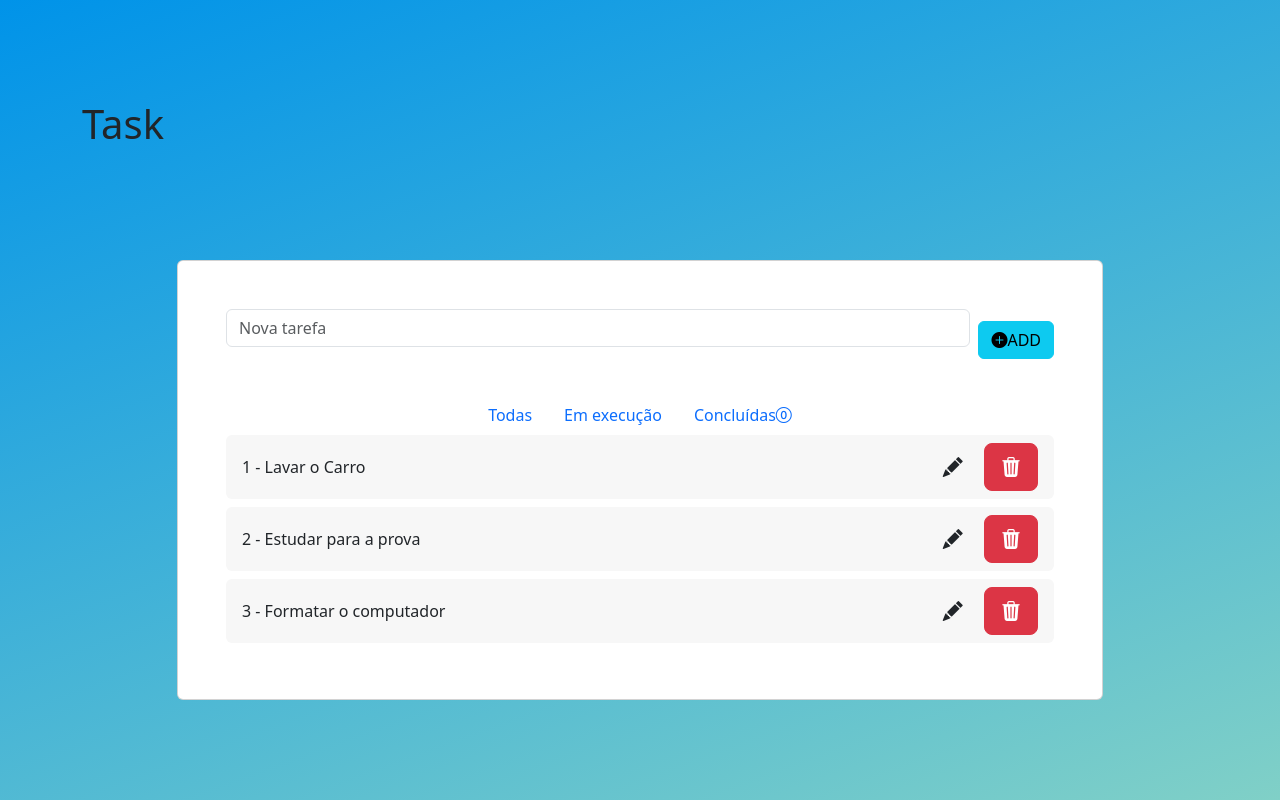
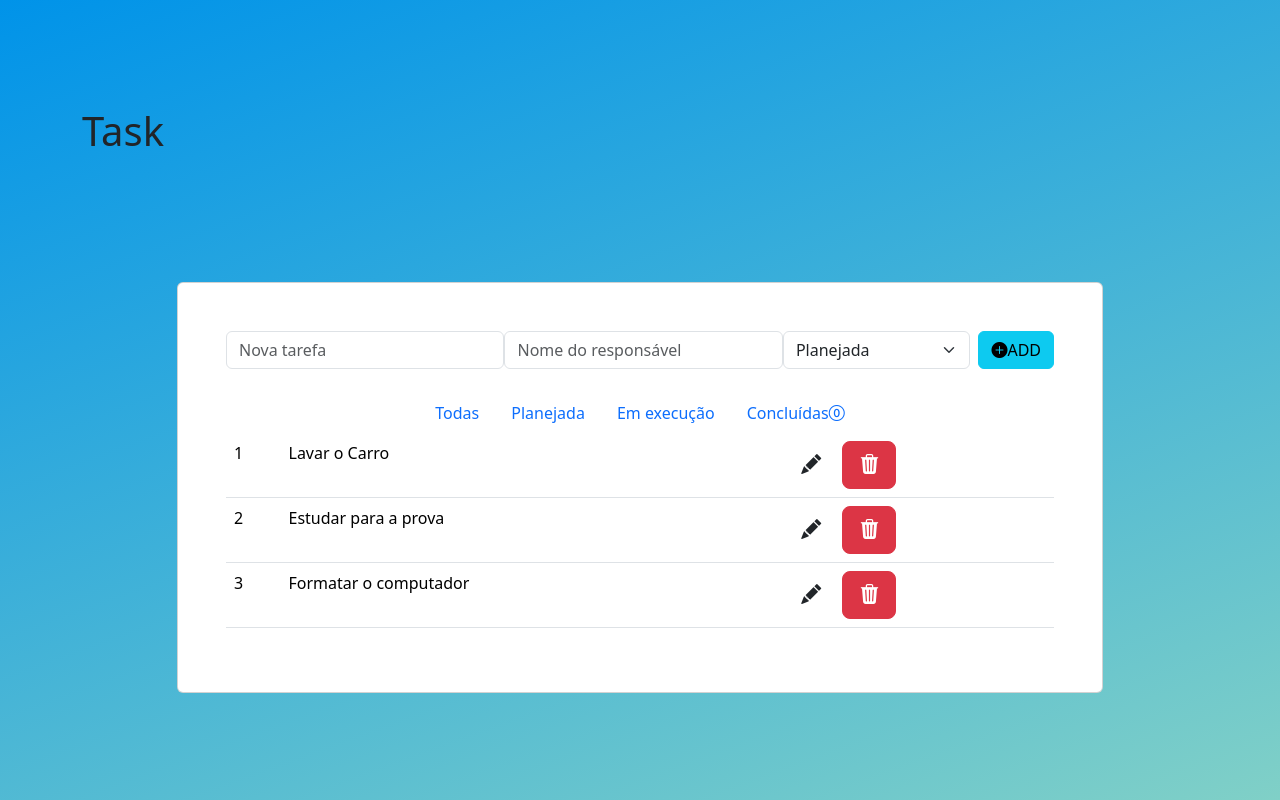
Before and after one commit to Geovani237/CRUD, a PHP site: page / in a window 1280 px wide. Run offline with PHP 8.4, Linux system fonts and the light colour scheme; data comes from the database, SQL or seed files in the repository; data that the repository does not hold is empty.

Commit message:
adicionando, nome e status

```diff
--- a/confirmar-alteracao.php
+++ b/confirmar-alteracao.php
@@ -3,8 +3,12 @@ include_once "conexao.php";
 
 $id = $_POST['id'];
 $descricao = $_POST['descricao'];
+$responsavel = $_POST['responsavel'];
+$status = $_POST['status'];
 
-$sqlAlterar = "update t_tarefas set descricao = '$descricao' where id = $id";
+$sqlAlterar = "update t_tarefas set descricao = '$descricao',responsavel ='$responsavel',status = '$status' where id = $id";
+
+
 // aspas simples no descricao, por que na tabela o campo descricao é varchar
 
 mysqli_query($conexao, $sqlAlterar);
--- a/index.php
+++ b/index.php
@@ -4,15 +4,28 @@
 <!-- inicio conteudo -->
 <form class="d-flex justify-content-center align-items-center mb-4" action="inserir-tarefa.php" method="post">
     <div class="form-outline flex-fill">
-        <input  id="form2" class="form-control" placeholder="Nova tarefa" name="tarefa">
-        <br>
+        <input id="form2" class="form-control" placeholder="Nova tarefa" name="tarefa">
     </div>
+    <div class="form-outline flex-fill">
+        <input id="form2" class="form-control" placeholder="Nome do responsável" name="responsavel">
+    </div>
+    <div class="form-outline flex-fill">
+        <select class="form-select" name="status" id="">
+            <option value="planejada">Planejada</option>
+            <option value="em-andamento">Em andamento</option>
+            <option value="concluida">Concluida</option>
+        </select>
+    </div>
+
     <button type="submit" class="btn btn-info ms-2"><i class="bi bi-plus-circle-fill"></i>ADD</button>
 </form>
 
 <ul class="nav justify-content-center">
     <li class="nav-item">
         <a class="nav-link active" aria-current="page" href="#">Todas</a>
+    </li>
+    <li class="nav-item">
+        <a class="nav-link" href="#">Planejada</a>
     </li>
     <li class="nav-item">
         <a class="nav-link" href="#">Em execução</a>
@@ -24,25 +37,27 @@
 </ul>
 
 
-<ul class="list-group mb-0">
+<table class="table table-hover">
     <?php
     include "conexao.php";
     $sqlBusca = "select * from t_tarefas";
     $todasAsTarefas = mysqli_query($conexao, $sqlBusca);
     while ($umaTarefa = mysqli_fetch_assoc($todasAsTarefas)) {
     ?>
-        <li class="list-group-item d-flex align-items-center border-0 mb-2 rounded fundo-cinza justify-content-between">
-            <?php echo $umaTarefa['id']; ?> -
-            <?php echo $umaTarefa['descricao']; ?>
-            <span>
+        <tr class="fw-lighter">
+            <td><?php echo $umaTarefa['id']; ?></td>
+            <td><?php echo $umaTarefa['descricao']; ?></td>
+            <td><?php echo $umaTarefa['responsavel']; ?></td>
+            <td><?php echo $umaTarefa['status']; ?></td>
+            <td><span>
                 <a class='btn btn-lg' href="alterar-tarefa.php?id=<?php echo $umaTarefa['id'] ?>"> <i class="bi bi-pencil-fill"></i></a>
                 <a class='btn btn-lg btn-danger' href="excluir-tarefa.php?id=<?php echo $umaTarefa['id'] ?>"><i class="bi bi-trash3-fill"></i></a>
-            </span>
-        </li>
+            </td></span>
+        </tr>
     <?php
     }
     mysqli_close($conexao);
     ?>
-</ul>
+</table>
 <!-- fim conteudo -->
 <?php include_once "footer.php";?>
--- a/inserir-tarefa.php
+++ b/inserir-tarefa.php
@@ -1,13 +1,14 @@
 <?php
 $tarefa = $_POST['tarefa'];
-
+$responsavel = $_POST['responsavel'];
+$status = $_POST['status'];
 
 //conexão com Banco de Dados
 
 include "conexao.php";
 
 
-$sqlGravar = "insert into t_tarefas(descricao) values('$tarefa')";
+$sqlGravar = "insert into t_tarefas(descricao,responsavel,status) values('$tarefa','$responsavel','$status')";
 
 // tentar inserir dois itens de tarefa para fazer ao mesmo tempo ex insert into t_tarefas(descricao, responsavel) values ('$tarefa', '$responsavel');
 
--- a/responsavel.php
+++ b/responsavel.php
@@ -3,7 +3,7 @@ $responsavel = $_POST['responsavel'];
 
 include_once "conexao.php";
 
-$sqlGravar = "insert into t_tarefas(responsavel) values('$descricao')";
+$sqlGravar = "insert into t_tarefas(responsavel) values('$responsavel')";
 
 mysqli_query($conexao, $sqlGravar);
 mysqli_close($conexao);
```
Also changed, not shown: alterar-tarefa.php (+9 -1 lines).
